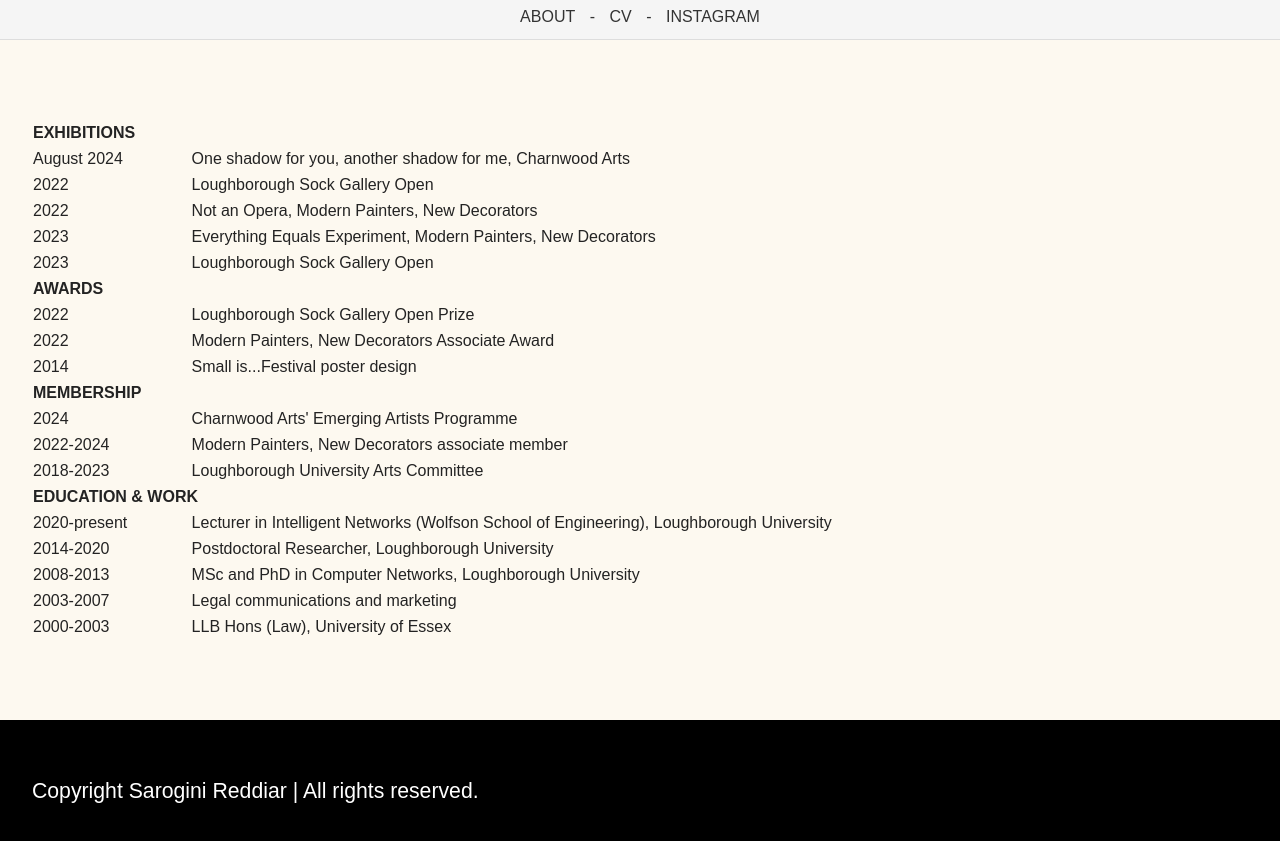
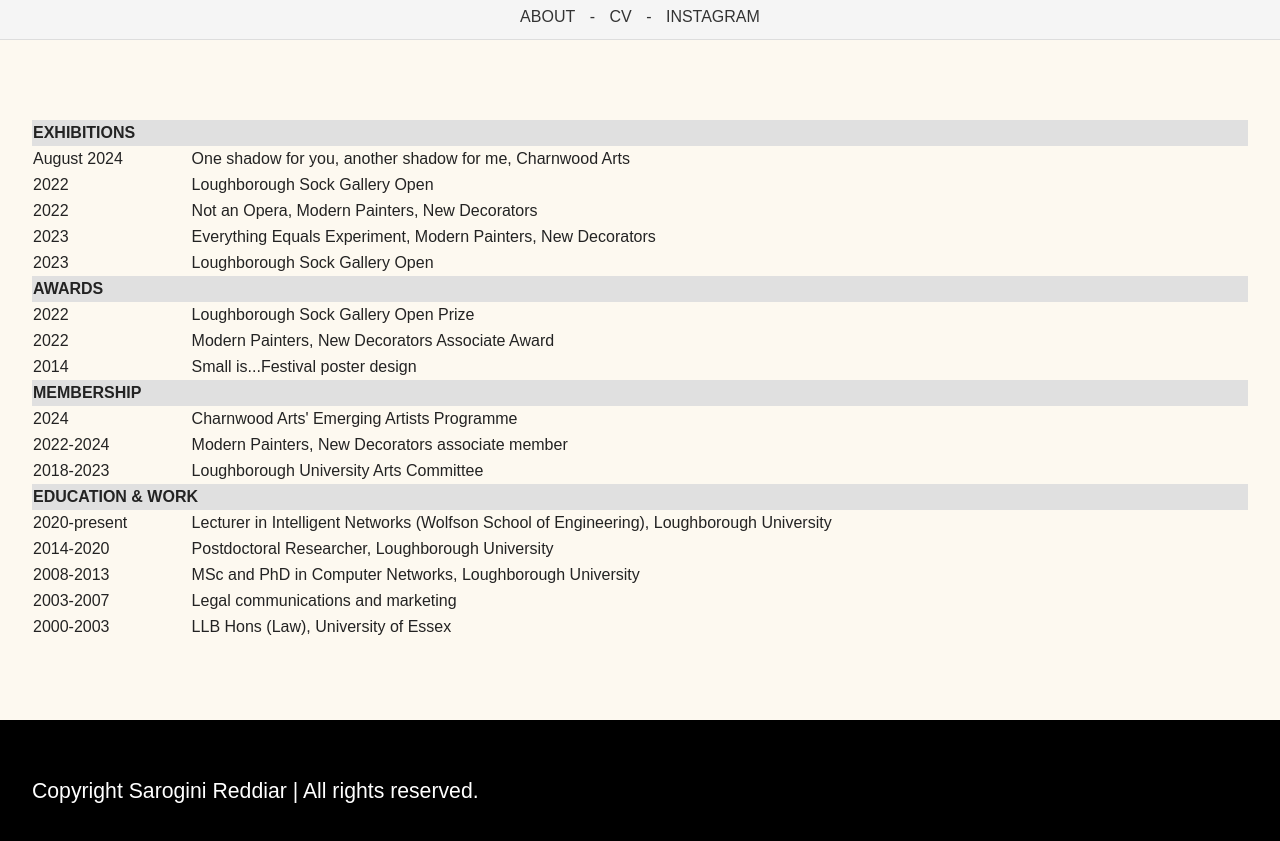
Before and after one commit to ginipease/saroginireddiar, a plain HTML site: page cv.html in a window 1280 px wide. Shown: the part 51-892 px from the top of the page. Drawn offline with Linux system fonts and the light colour scheme.

```diff
--- a/css/style.css
+++ b/css/style.css
@@ -966,3 +966,10 @@ table {
 th, td {
     text-align: left; /* Ensure text in table headers and cells is left-aligned */
 }
+
+table .title {
+    font-weight: bold;
+    background-color: #e0e0e0;
+    text-align: center;
+    padding-top: 20px; /* Adds space inside the title cell */
+}
--- a/cv.html
+++ b/cv.html
@@ -60,7 +60,6 @@
                 <td class="date">2023</td>
                 <td class="description">Loughborough Sock Gallery Open</td>
             </tr>
-            <tr></tr>
             <tr class="title">
                 <th colspan="2">AWARDS</th>
             </tr>
```
